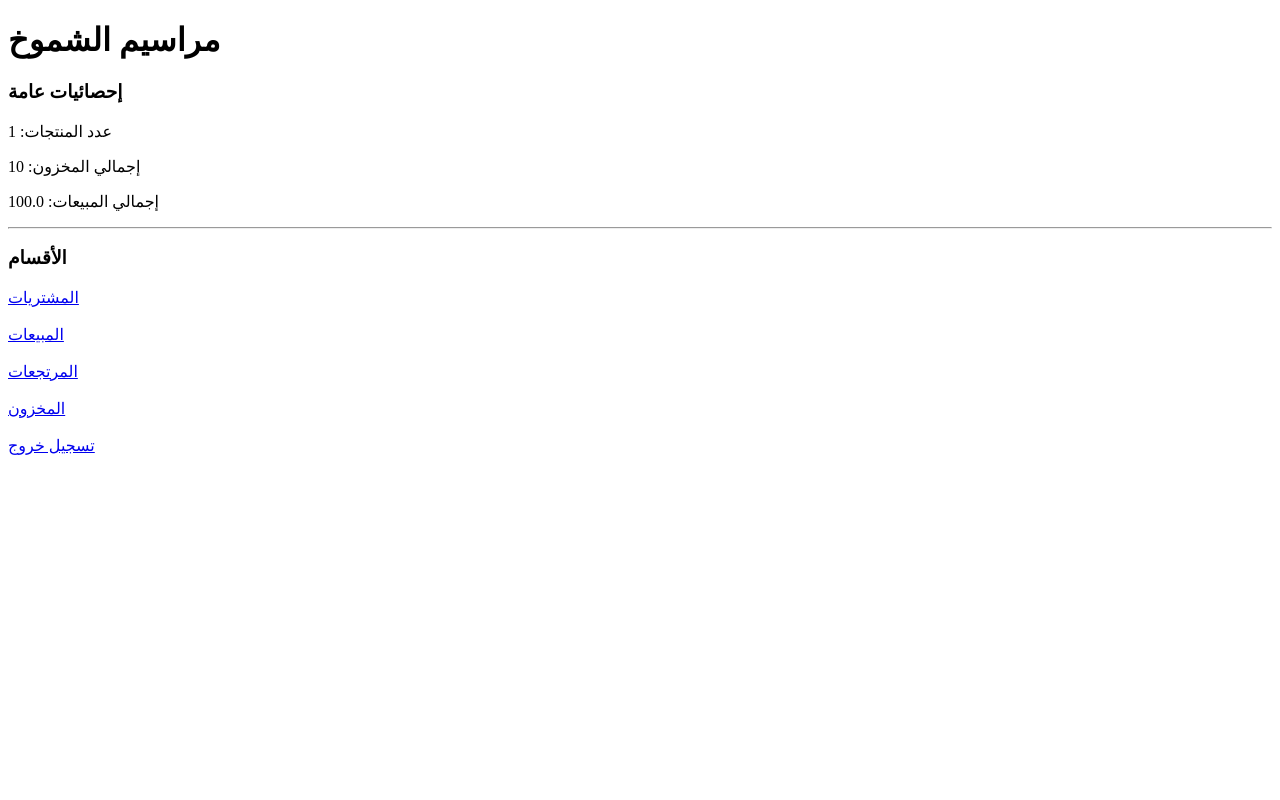
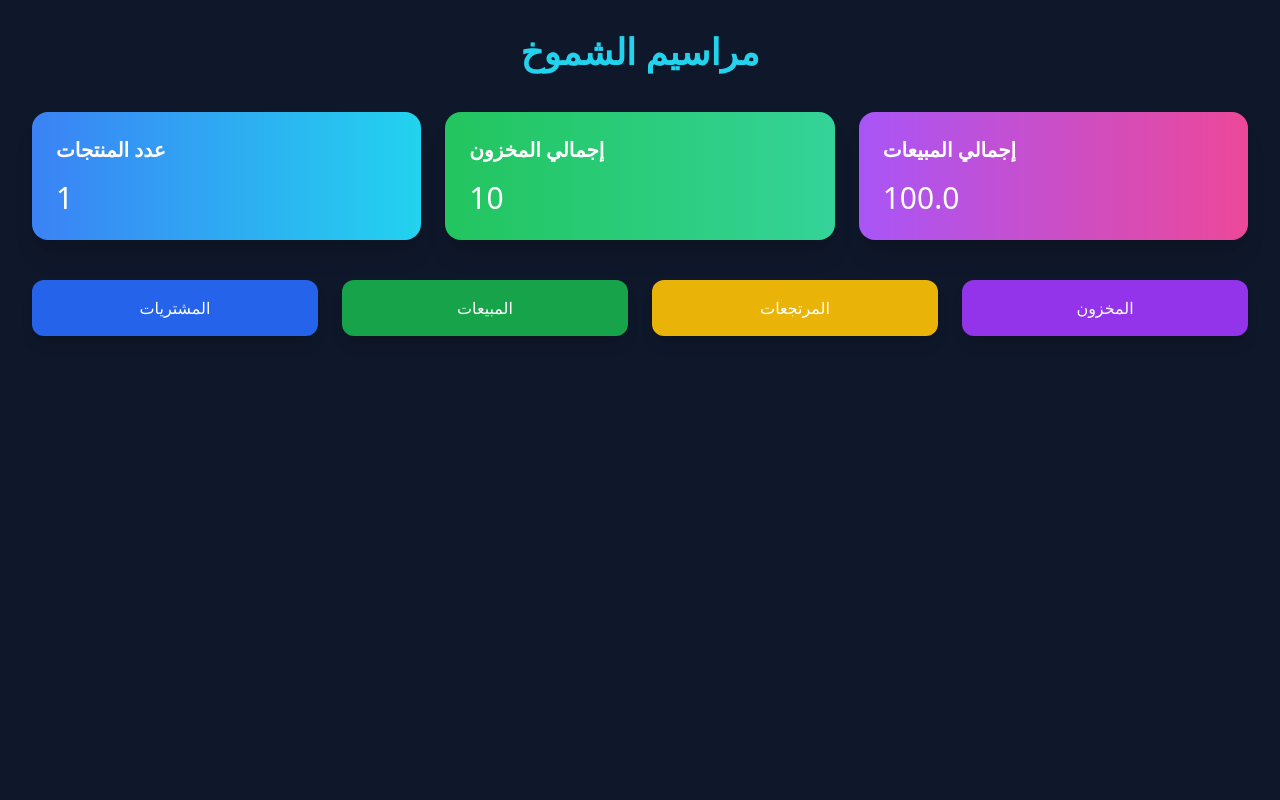
Before and after one commit to Ayhamhossam/marasim-alshomoukh-system, a Flask app: page /dashboard in a window 1280 px wide. Run offline with Flask 3, Linux system fonts and the light colour scheme; the visitor is signed in with stand-in values (Sample User, id 1); tables that the repository leaves empty hold one stand-in row (values such as "Sample post"); some libraries are stand-ins or nearby versions.

Commit message:
Update dashboard.html

```diff
--- a/templates/dashboard.html
+++ b/templates/dashboard.html
@@ -1,26 +1,60 @@
 <!DOCTYPE html>
 <html>
 <head>
-    <title>مراسيم الشموخ - لوحة التحكم</title>
+    <title>مراسيم الشموخ</title>
+    <script src="https://cdn.tailwindcss.com"></script>
 </head>
-<body>
 
-<h1>مراسيم الشموخ</h1>
+<body class="bg-slate-900 text-white">
 
-<h3>إحصائيات عامة</h3>
-<p>عدد المنتجات: {{ total_products }}</p>
-<p>إجمالي المخزون: {{ total_stock }}</p>
-<p>إجمالي المبيعات: {{ total_sales }}</p>
+<div class="min-h-screen p-8">
 
-<hr>
+    <h1 class="text-4xl font-bold text-center mb-10 text-cyan-400">
+        مراسيم الشموخ
+    </h1>
 
-<h3>الأقسام</h3>
+    <!-- Cards -->
+    <div class="grid grid-cols-1 md:grid-cols-3 gap-6 mb-10">
 
-<a href="/purchases">المشتريات</a><br><br>
-<a href="/sales">المبيعات</a><br><br>
-<a href="/returns">المرتجعات</a><br><br>
-<a href="/inventory">المخزون</a><br><br>
-<a href="/logout">تسجيل خروج</a>
+        <div class="bg-gradient-to-r from-blue-500 to-cyan-400 p-6 rounded-2xl shadow-xl">
+            <h2 class="text-xl font-semibold">عدد المنتجات</h2>
+            <p class="text-3xl mt-4">{{ total_products }}</p>
+        </div>
+
+        <div class="bg-gradient-to-r from-green-500 to-emerald-400 p-6 rounded-2xl shadow-xl">
+            <h2 class="text-xl font-semibold">إجمالي المخزون</h2>
+            <p class="text-3xl mt-4">{{ total_stock }}</p>
+        </div>
+
+        <div class="bg-gradient-to-r from-purple-500 to-pink-500 p-6 rounded-2xl shadow-xl">
+            <h2 class="text-xl font-semibold">إجمالي المبيعات</h2>
+            <p class="text-3xl mt-4">{{ total_sales }}</p>
+        </div>
+
+    </div>
+
+    <!-- Navigation Buttons -->
+    <div class="grid grid-cols-2 md:grid-cols-4 gap-6">
+
+        <a href="/purchases" class="bg-blue-600 hover:bg-blue-700 p-4 rounded-xl text-center shadow-lg transition">
+            المشتريات
+        </a>
+
+        <a href="/sales" class="bg-green-600 hover:bg-green-700 p-4 rounded-xl text-center shadow-lg transition">
+            المبيعات
+        </a>
+
+        <a href="/returns" class="bg-yellow-500 hover:bg-yellow-600 p-4 rounded-xl text-center shadow-lg transition">
+            المرتجعات
+        </a>
+
+        <a href="/inventory" class="bg-purple-600 hover:bg-purple-700 p-4 rounded-xl text-center shadow-lg transition">
+            المخزون
+        </a>
+
+    </div>
+
+</div>
 
 </body>
 </html>
```
